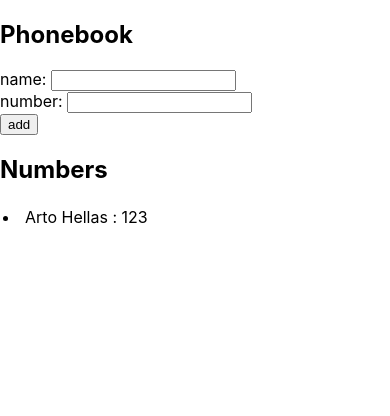
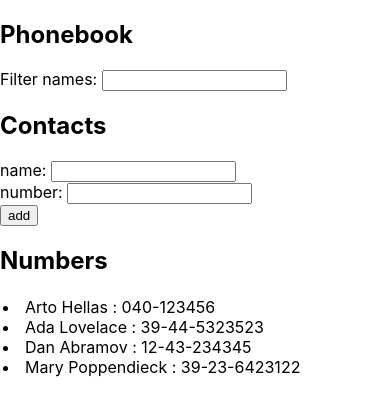
Before and after one commit to temcavanagh/fullstackopen, a React (Create React App) app in the folder part2/part2.6/: page / in a window 390 px wide. Shown: the top 416 px of the page. Built offline with nearby package versions, Linux system fonts and the light colour scheme.

Commit message:
Phonebook step 4 started

```diff
--- a/part2/part2.6/src/App.js
+++ b/part2/part2.6/src/App.js
@@ -1,16 +1,21 @@
 import React, { useState } from 'react'
+import Filter from './components/filter'
 
 const App = () => {
   const [ persons, setPersons ] = useState([
-    { name: 'Arto Hellas', number: '123' }
+    { name: 'Arto Hellas', number: '040-123456' },
+    { name: 'Ada Lovelace', number: '39-44-5323523' },
+    { name: 'Dan Abramov', number: '12-43-234345' },
+    { name: 'Mary Poppendieck', number: '39-23-6423122' }
   ])
+
   const [ newName, setNewName ] = useState('')
   const [ newNumber, setNewNumber] = useState('')
+  const [ filterNames, setFilterNames ] = useState('')
 
   const addPerson = (event) => {
     event.preventDefault()
     const existingNames = persons.map(each => each.name)
-    const existingNumbers = persons.map(each => each.number)
     if (!existingNames.includes(newName)){
       const personsObject = {
         name: newName,
@@ -36,10 +41,19 @@ const App = () => {
     setNewNumber(event.target.value)
   }
 
+  const handleFilter = () => {
+    {/* ? persons : persons.filter(persons => persons.name.toLowerCase().includes(filter.toLowerCase)) */}
+  }
+
   return (
     <div>
       <h2>Phonebook</h2>
-
+      <form onChange={handleFilter}>
+        <div>
+          Filter names: <input />
+        </div>
+      </form>
+      <h2>Contacts</h2>
       <form onSubmit={addPerson}>
         <div>
           name: <input value={newName} onChange={handlePersonChange}/>
```
